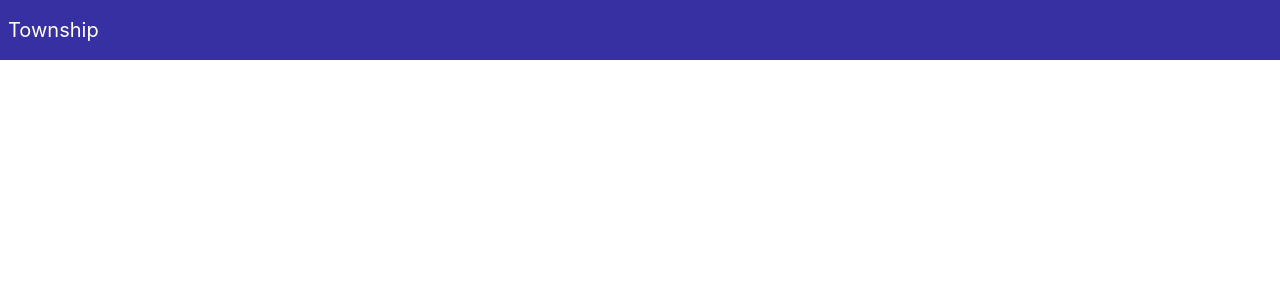
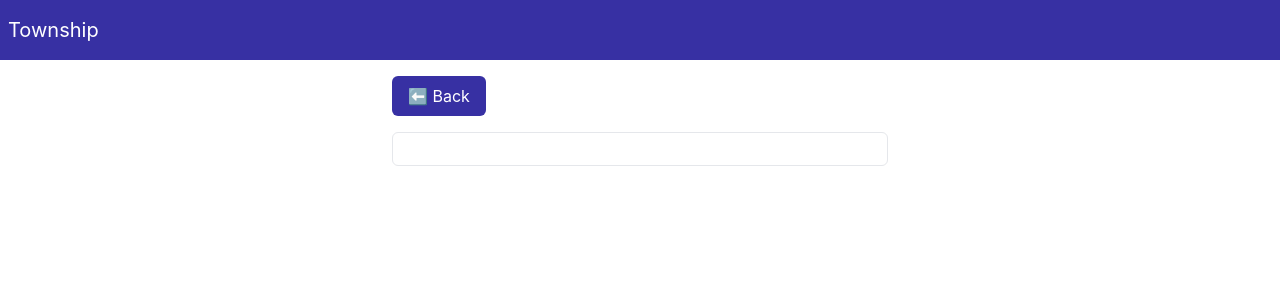
Before and after one commit to angelozdev/township-management, a Next.js app: page /preorder in a window 1280 px wide. Shown: the top 300 px of the page. Built offline with nearby package versions, Linux system fonts and the light colour scheme.

Commit message:
feat: add back button

```diff
--- a/components/PreOrderItem.tsx
+++ b/components/PreOrderItem.tsx
@@ -1,5 +1,3 @@
-import React from "react";
-
 interface Props {
   name: string;
 }
--- a/components/PreOrderItems.tsx
+++ b/components/PreOrderItems.tsx
@@ -1,11 +1,12 @@
+import { Feed, Good } from "types";
 import { PreOrderItem } from "./";
 
-interface Props<T = any> {
-  items: Array<T>;
+interface Props {
+  items: Array<Feed | Good>;
   title: string;
 }
 
-function PreOrderItems<T>({ items, title }: Props<T>) {
+function PreOrderItems({ items, title }: Props) {
   if (!items.length) {
     return null;
   }
@@ -16,7 +17,7 @@ function PreOrderItems<T>({ items, title }: Props<T>) {
         <h2 className="text-xl font-semibold">{title}</h2>
       </div>
       <ul>
-        {items.map((good: any) => (
+        {items.map((good) => (
           <PreOrderItem key={good.id} name={good.name} />
         ))}
       </ul>
--- a/pages/preorder.tsx
+++ b/pages/preorder.tsx
@@ -1,14 +1,26 @@
 import { Layout, PreOrderItems, Wrapper } from "components";
 import { usePreOrderContext } from "context/preorder";
+import { useRouter } from "next/router";
 
 function PreOrder() {
   const { goods, feeds } = usePreOrderContext();
+  const router = useRouter();
 
   return (
     <Layout>
       <Wrapper size="lg">
-        <PreOrderItems items={goods} title="Goods" />
-        <PreOrderItems items={feeds} title="Feeds" />
+        <div className="mb-4">
+          <button
+            className="bg-indigo-800 text-white p-2 rounded-md"
+            onClick={() => router.back()}
+          >
+            <span className="mx-2">⬅️ Back</span>
+          </button>
+        </div>
+        <div className="p-4 border rounded-md">
+          <PreOrderItems items={goods} title="Goods" />
+          <PreOrderItems items={feeds} title="Feeds" />
+        </div>
       </Wrapper>
     </Layout>
   );
```
